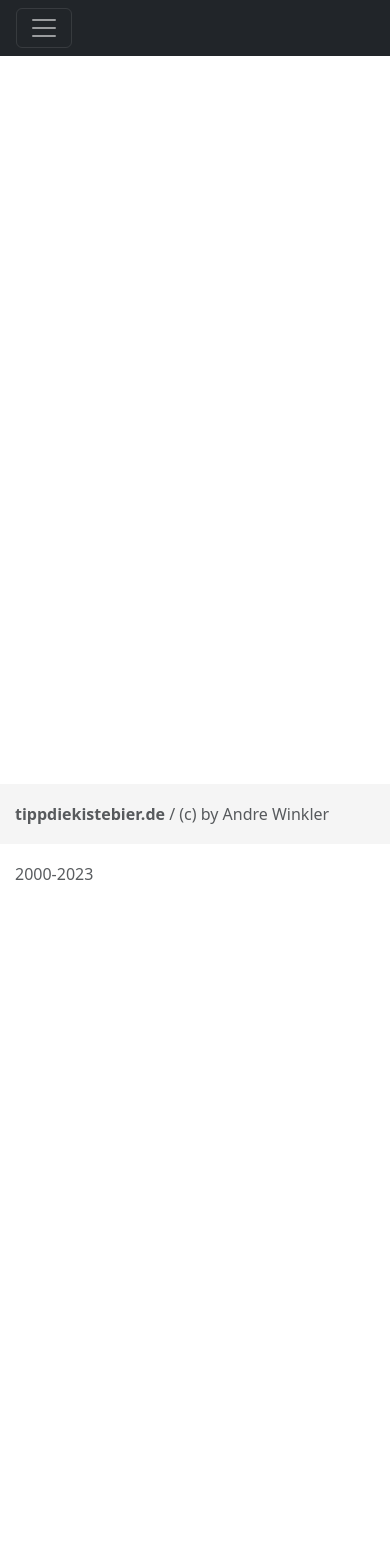
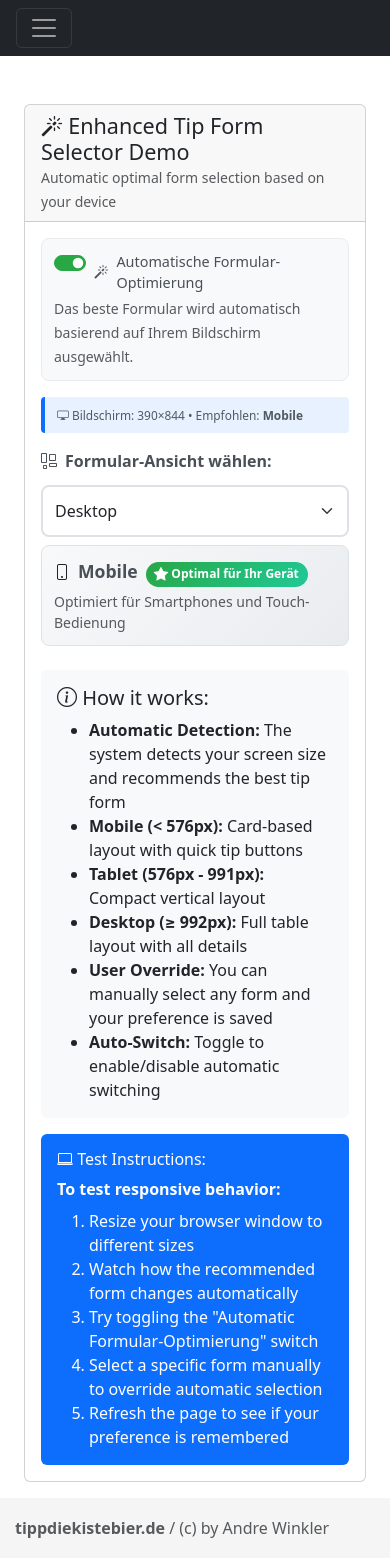
Before and after one commit to gluehloch/bo-frontend, an Angular app: page /demo in a window 390 px wide. Before the commit this address led to /. Shown: the top 1568 px of the page. Before the commit the page ends 904 px from the top, so only its background shows below. Built offline with nearby package versions, Linux system fonts and the light colour scheme.

Commit message:
Complete enhanced tip form selector with responsive demo and full functionality
Co-authored-by: gluehloch <104525+gluehloch@users.noreply.github.com>

```diff
--- /dev/null
+++ b/src/app/demo/responsive-demo.component.ts
@@ -0,0 +1,64 @@
+import { Component } from '@angular/core';
+import { NgIf } from '@angular/common';
+import { TippSelectorComponent } from '../tipp/selector/tipp-selector.component';
+import { ResponsiveService } from '../shared/responsive.service';
+
+@Component({
+  selector: 'app-responsive-demo',
+  template: `
+    <div class="container mt-4">
+      <div class="row">
+        <div class="col-12">
+          <div class="card">
+            <div class="card-header">
+              <h4 class="mb-0">
+                <i class="bi bi-magic"></i>
+                Enhanced Tip Form Selector Demo
+              </h4>
+              <small class="text-muted">
+                Automatic optimal form selection based on your device
+              </small>
+            </div>
+            <div class="card-body">
+              <!-- Selector Component -->
+              <app-tipp-selector selectionState="desktop" [demoMode]="true"></app-tipp-selector>
+
+              <!-- Demo Info -->
+              <div class="mt-4 p-3 bg-light rounded">
+                <h5><i class="bi bi-info-circle"></i> How it works:</h5>
+                <ul class="mb-0">
+                  <li><strong>Automatic Detection:</strong> The system detects your screen size and recommends the best tip form</li>
+                  <li><strong>Mobile (< 576px):</strong> Card-based layout with quick tip buttons</li>
+                  <li><strong>Tablet (576px - 991px):</strong> Compact vertical layout</li>
+                  <li><strong>Desktop (≥ 992px):</strong> Full table layout with all details</li>
+                  <li><strong>User Override:</strong> You can manually select any form and your preference is saved</li>
+                  <li><strong>Auto-Switch:</strong> Toggle to enable/disable automatic switching</li>
+                </ul>
+              </div>
+
+              <!-- Test Instructions -->
+              <div class="mt-3 p-3 bg-primary text-white rounded">
+                <h6><i class="bi bi-laptop"></i> Test Instructions:</h6>
+                <p class="mb-2">
+                  <strong>To test responsive behavior:</strong>
+                </p>
+                <ol class="mb-0">
+                  <li>Resize your browser window to different sizes</li>
+                  <li>Watch how the recommended form changes automatically</li>
+                  <li>Try toggling the "Automatic Formular-Optimierung" switch</li>
+                  <li>Select a specific form manually to override automatic selection</li>
+                  <li>Refresh the page to see if your preference is remembered</li>
+                </ol>
+              </div>
+            </div>
+          </div>
+        </div>
+      </div>
+    </div>
+  `,
+  standalone: true,
+  imports: [NgIf, TippSelectorComponent]
+})
+export class ResponsiveDemoComponent {
+  constructor(public responsiveService: ResponsiveService) {}
+}
--- a/src/app/tipp/selector/tipp-selector.component.ts
+++ b/src/app/tipp/selector/tipp-selector.component.ts
@@ -3,7 +3,7 @@ import { Router } from '@angular/router';
 import { Subscription } from 'rxjs';
 
 import { FormControl, FormGroup, FormsModule, ReactiveFormsModule } from '@angular/forms';
-import { NgFor, NgClass, NgIf } from '@angular/common';
+import { NgFor, NgClass, NgIf, TitleCasePipe } from '@angular/common';
 import { ResponsiveService, DeviceInfo } from '../../shared/responsive.service';
 import { UserPreferenceService } from '../../shared/user-preference.service';
 
@@ -20,11 +20,12 @@ interface TipFormState {
     templateUrl: './tipp-selector.component.html',
     styleUrls: ['./tipp-selector.component.css'],
     standalone: true,
-    imports: [FormsModule, ReactiveFormsModule, NgFor, NgClass, NgIf]
+    imports: [FormsModule, ReactiveFormsModule, NgFor, NgClass, NgIf, TitleCasePipe]
 })
 export class TippSelectorComponent implements OnInit, OnChanges, OnDestroy {
 
     @Input() selectionState: string | undefined;
+    @Input() demoMode: boolean = false;
 
     states: TipFormState[] = [
         {
@@ -162,6 +163,11 @@ export class TippSelectorComponent implements OnInit, OnChanges, OnDestroy {
     }
 
     private navigateToForm(state: TipFormState): void {
+        if (this.demoMode) {
+            console.log('Demo mode: Would navigate to', state.id);
+            return;
+        }
+
         if (state.id === 'desktop') {
             this.router.navigate(['./tipp']);
         } else if (state.id === 'small') {
--- a/src/main.ts
+++ b/src/main.ts
@@ -64,6 +64,7 @@ import { ProfileComponent } from './app/profile/profile.component';
 import { ProfileConfirmComponent } from './app/profile/profile-confirm.component';
 import { ResponsiveService } from './app/shared/responsive.service';
 import { UserPreferenceService } from './app/shared/user-preference.service';
+import { ResponsiveDemoComponent } from './app/demo/responsive-demo.component';
 
 
 if (environment.production) {
@@ -118,6 +119,10 @@ bootstrapApplication(AppComponent, {
             {
                 path: 'home',
                 component: HomeComponent
+            },
+            {
+                path: 'demo',
+                component: ResponsiveDemoComponent
             },
             {
                 path: 'register',
```
